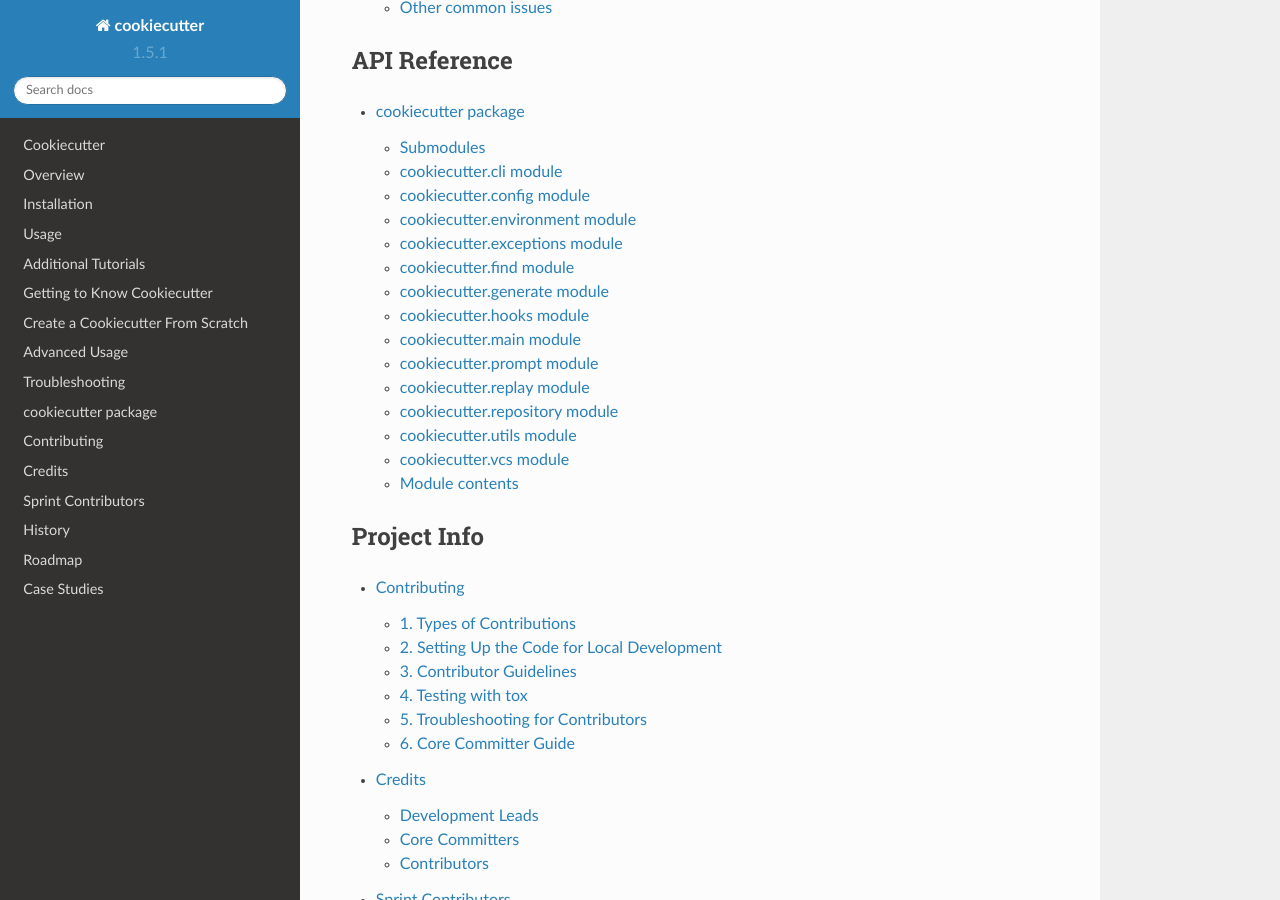
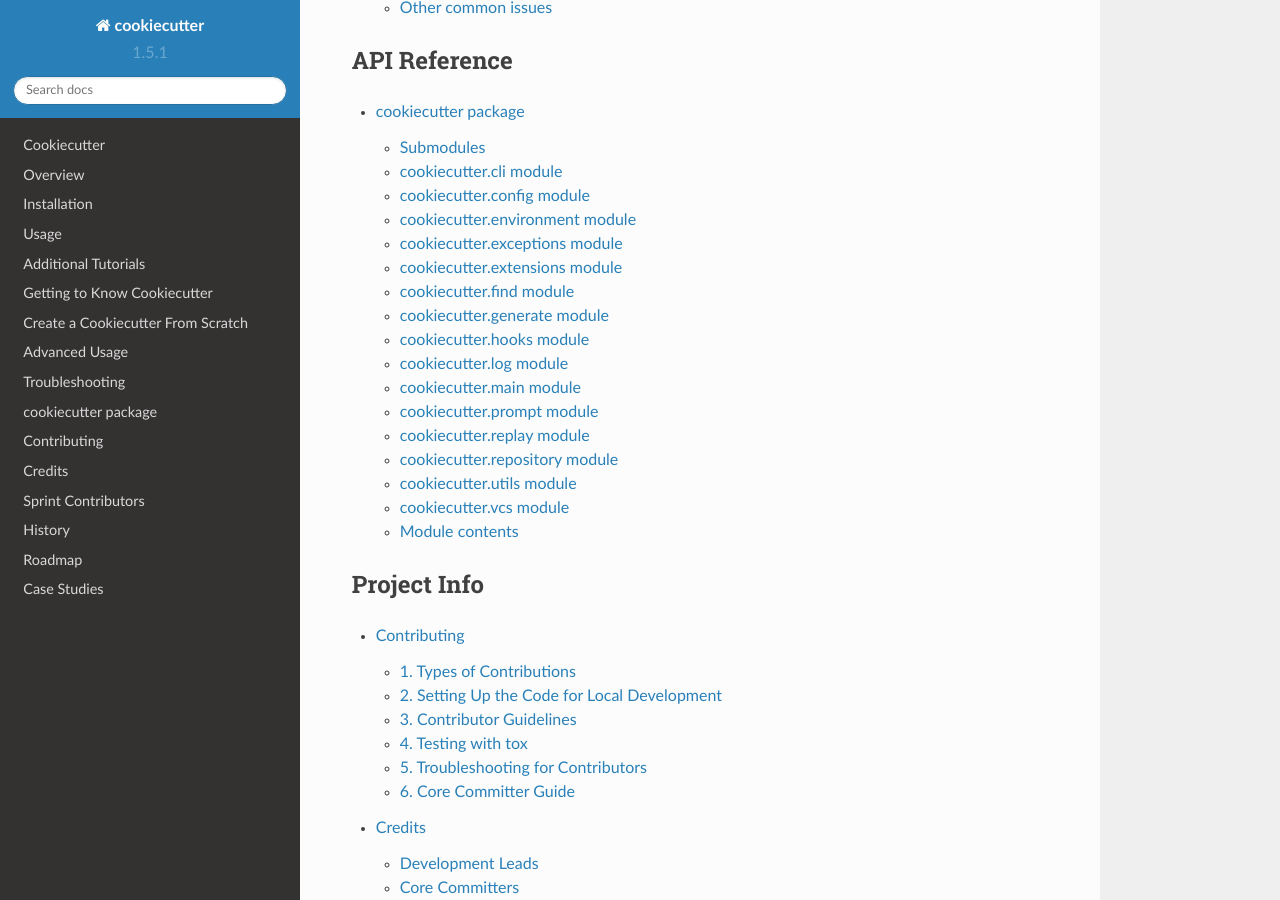
Before and after one commit to c-allen-tech/cookie, a Sphinx documentation site: the page built from docs/index.rst, in a window 1280 px wide and 900 px high, scrolled down 1744 px. Built offline with Sphinx 7.4.7 and the Read the Docs theme 2.0.0, drawn with Linux system fonts in a browser that asks for light colours; formulas are drawn with MathJax 3.

Commit message:
Update files via 'make docs'

```diff
--- a/CONTRIBUTING.rst
+++ b/CONTRIBUTING.rst
@@ -374,6 +374,8 @@ If you merge a pull request, you're responsible for updating `AUTHORS.rst` and `
 
 When you're processing the first change after a release, create boilerplate following the existing pattern:
 
+.. code-block:: rest
+
     x.y.z (Development)
     ~~~~~~~~~~~~~~~~~~~
 
--- a/docs/cookiecutter.rst
+++ b/docs/cookiecutter.rst
@@ -36,6 +36,14 @@ cookiecutter.exceptions module
     :undoc-members:
     :show-inheritance:
 
+cookiecutter.extensions module
+------------------------------
+
+.. automodule:: cookiecutter.extensions
+    :members:
+    :undoc-members:
+    :show-inheritance:
+
 cookiecutter.find module
 ------------------------
 
@@ -56,6 +64,14 @@ cookiecutter.hooks module
 -------------------------
 
 .. automodule:: cookiecutter.hooks
+    :members:
+    :undoc-members:
+    :show-inheritance:
+
+cookiecutter.log module
+-----------------------
+
+.. automodule:: cookiecutter.log
     :members:
     :undoc-members:
     :show-inheritance:
```
